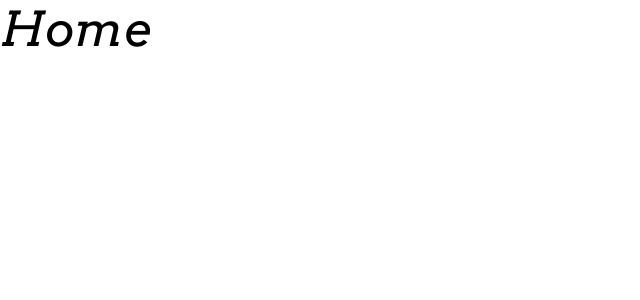
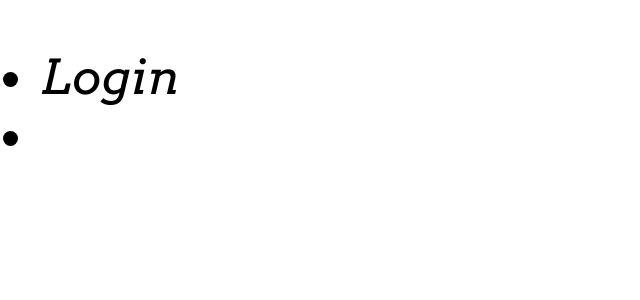
Before and after one commit to JuanTValdez/Living-in-the-Six, a React (Create React App) app: page / in a window 1280 px wide. Shown: the top 300 px of the page, without its empty margins (0-640 px from the left). Built offline with nearby package versions, Linux system fonts and the light colour scheme.

Commit message:
add navbar component and stylesheet

```diff
--- a/src/components/Home.js
+++ b/src/components/Home.js
@@ -1,6 +1,11 @@
 import React from 'react';
+import NavBar from '../components/NavBar.js';
 import '../styles/Home.css';
 
 export default function Home() {
-	return <div>Home</div>;
+	return (
+		<>
+			<NavBar />
+		</>
+	);
 }
--- /dev/null
+++ b/src/components/NavBar.js
@@ -0,0 +1,15 @@
+import React from 'react';
+import '../styles/NavBar.css';
+
+export default function NavBar() {
+	return (
+		<nav>
+			<ul>
+				<li>
+					<div className='login-close'>Login</div>
+				</li>
+				<li></li>
+			</ul>
+		</nav>
+	);
+}
```
Also changed, not shown: src/styles/NavBar.css (added).
